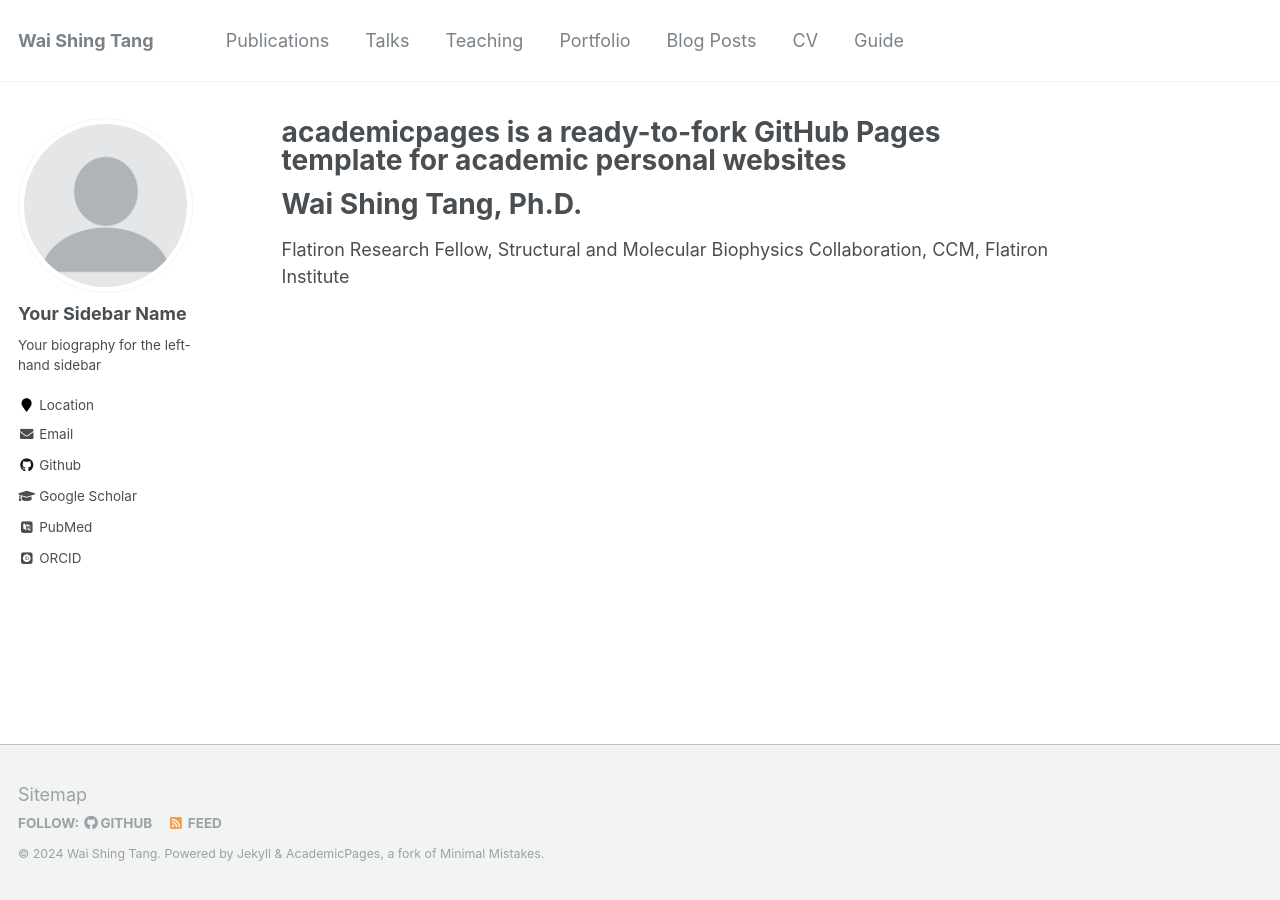
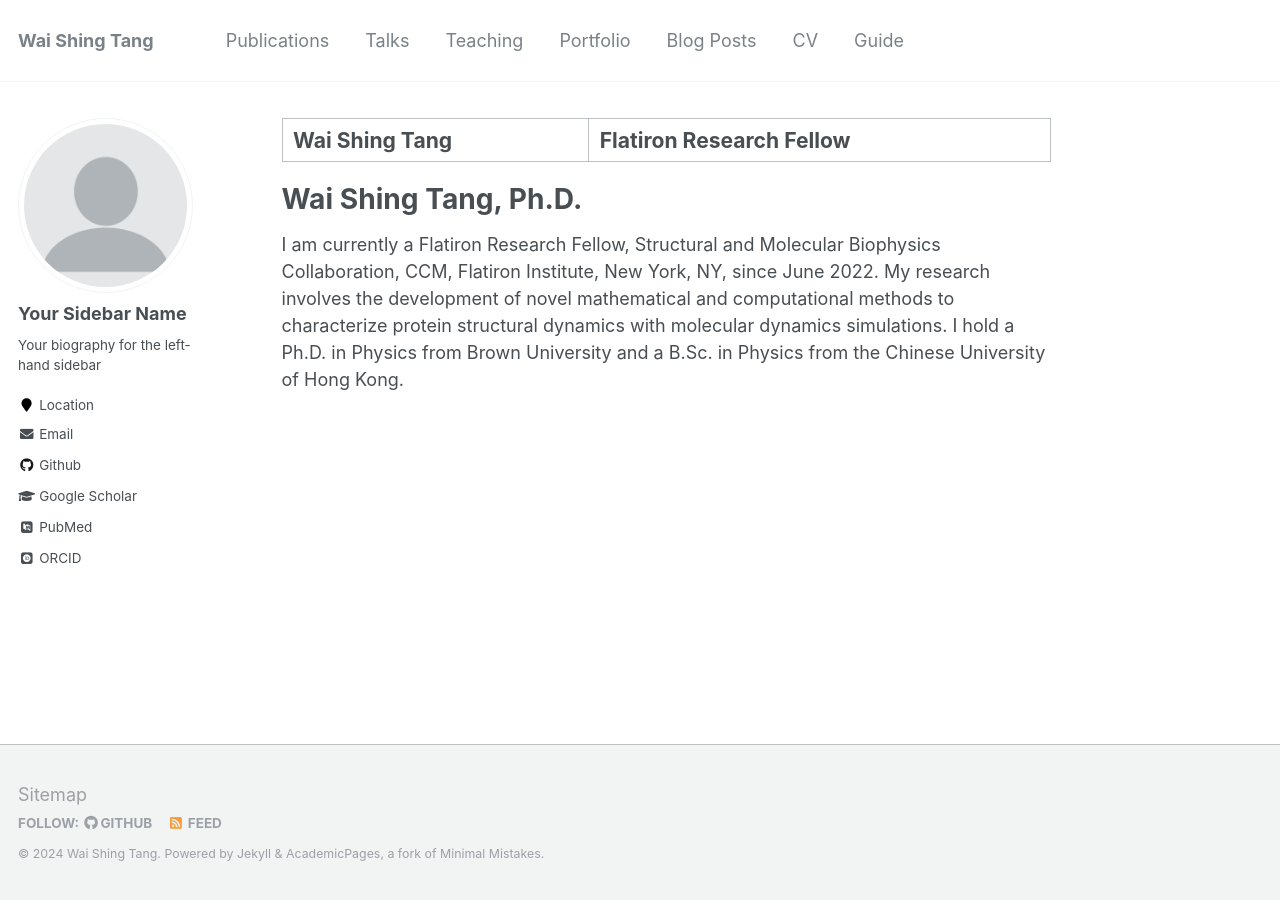
Before and after one commit to wtang8/wtang.github.io, a Jekyll site: the page built from _pages/about.md, in a window 1280 px wide. Built offline with Jekyll 4.4.1, drawn with Linux system fonts in a browser that asks for light colours; some web fonts are replaced.

Commit message:
update about

```diff
--- a/_pages/about.md
+++ b/_pages/about.md
@@ -1,6 +1,6 @@
 ---
 permalink: /
-title: "academicpages is a ready-to-fork GitHub Pages template for academic personal websites"
+title: "Wai Shing Tang | Flatiron Research Fellow"
 excerpt: "About me"
 author_profile: true
 redirect_from:
@@ -10,6 +10,4 @@ redirect_from:
 
 Wai Shing Tang, Ph.D.
 ======
-Flatiron Research Fellow, Structural and Molecular Biophysics Collaboration, CCM, Flatiron Institute
-
-<!-- Wai Shing Tang joined the Flatiron Institute in June 2022 as a Flatiron Research Fellow in the Center for Computational Mathematics and Structural and Molecular Biophysics (SMB) Collaboration. His research involves the development of novel mathematical and computational methods to characterize protein structural dynamics with molecular dynamics simulations. Wai holds a Ph.D. in Physics from Brown University and a B.Sc. in Physics from the Chinese University of Hong Kong. -->
+I am currently a Flatiron Research Fellow, Structural and Molecular Biophysics Collaboration, CCM, Flatiron Institute, New York, NY, since June 2022. My research involves the development of novel mathematical and computational methods to characterize protein structural dynamics with molecular dynamics simulations. I hold a Ph.D. in Physics from Brown University and a B.Sc. in Physics from the Chinese University of Hong Kong.
```
